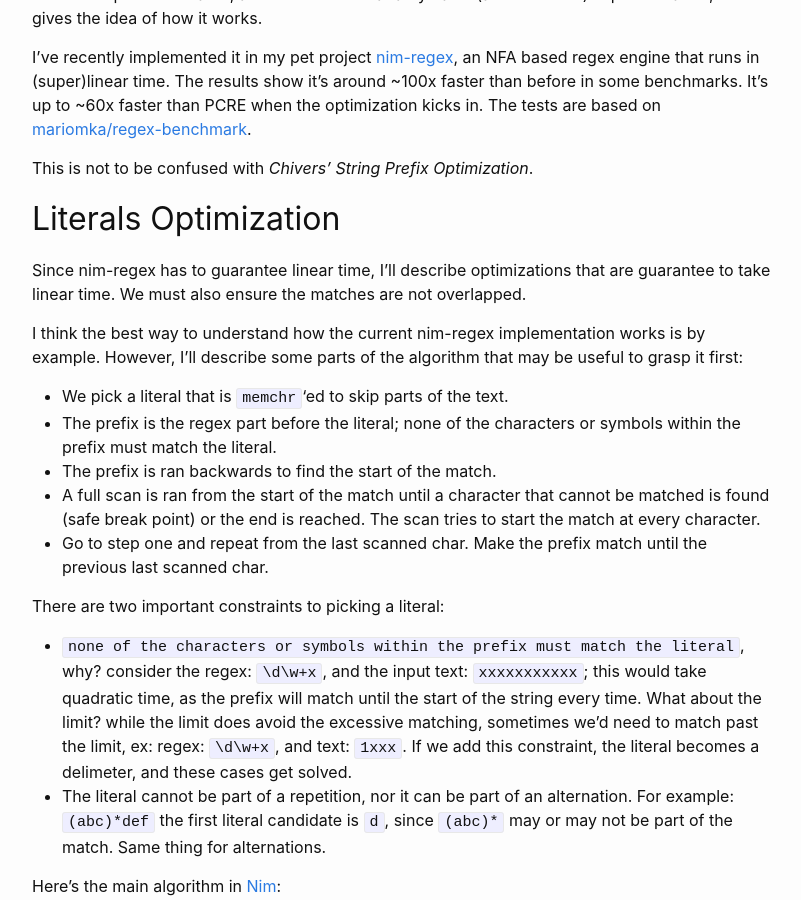
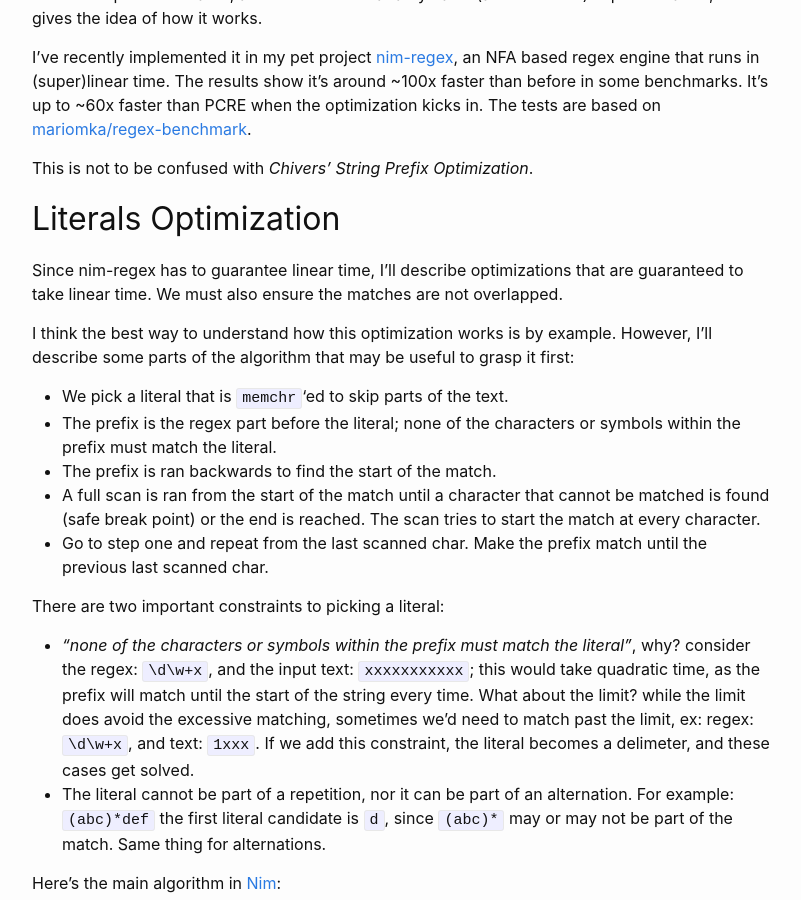
Before and after one commit to nitely/nitely.github.io, a Jekyll site: the page built from _posts/2020-08-12-regex-literals-optimization.markdown, in a window 1280 px wide and 900 px high, scrolled down 356 px. Shown: the whole window, without its empty margins (238-1039 px from the left). Built offline with Jekyll 4.4.1, drawn with Linux system fonts in a browser that asks for light colours; some of the changed text lies outside the part shown.

Commit message:
regex lits fix

```diff
--- a/_posts/2020-08-12-regex-literals-optimization.markdown
+++ b/_posts/2020-08-12-regex-literals-optimization.markdown
@@ -14,9 +14,9 @@ This is not to be confused with *Chivers' String Prefix Optimization*.
 
 ## Literals Optimization
 
-Since nim-regex has to guarantee linear time, I'll describe optimizations that are guarantee to take linear time. We must also ensure the matches are not overlapped.
+Since nim-regex has to guarantee linear time, I'll describe optimizations that are guaranteed to take linear time. We must also ensure the matches are not overlapped.
 
-I think the best way to understand how the current nim-regex implementation works is by example. However, I'll describe some parts of the algorithm that may be useful to grasp it first:
+I think the best way to understand how this optimization works is by example. However, I'll describe some parts of the algorithm that may be useful to grasp it first:
 
   * We pick a literal that is `memchr`'ed to skip parts of the text.
   * The prefix is the regex part before the literal; none of the
@@ -30,7 +30,7 @@ I think the best way to understand how the current nim-regex implementation work
 
 There are two important constraints to picking a literal:
 
-  * `none of the characters or symbols within the prefix must match the literal`, why? consider the regex: `\d\w+x`, and the input text: `xxxxxxxxxxx`; this would take quadratic time, as the prefix will match until the start of the string every time. What about the limit? while the limit does avoid the excessive matching, sometimes we'd need to match past the limit, ex: regex: `\d\w+x`, and text: `1xxx`. If we add this constraint, the literal becomes a delimeter, and these cases get solved.
+  * *"none of the characters or symbols within the prefix must match the literal"*, why? consider the regex: `\d\w+x`, and the input text: `xxxxxxxxxxx`; this would take quadratic time, as the prefix will match until the start of the string every time. What about the limit? while the limit does avoid the excessive matching, sometimes we'd need to match past the limit, ex: regex: `\d\w+x`, and text: `1xxx`. If we add this constraint, the literal becomes a delimeter, and these cases get solved.
   * The literal cannot be part of a repetition, nor it can be part of an alternation. For example: `(abc)*def` the first literal candidate is `d`, since `(abc)*` may or may not be part of the match. Same thing for alternations.
 
 Here's the main algorithm in [Nim](https://nim-lang.org/):
```
Also changed, not shown: other parts of _posts/2020-08-12-regex-literals-optimization.markdown (+1 -1 lines).
